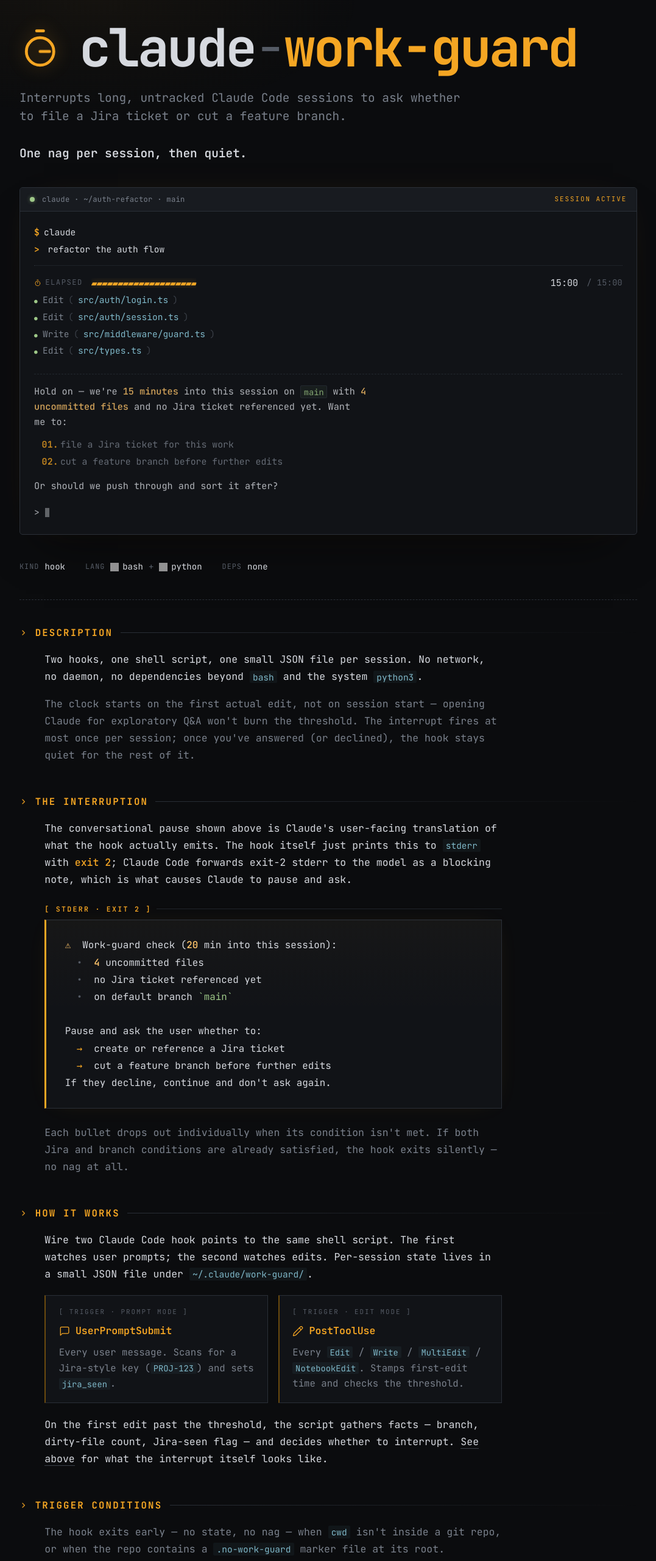
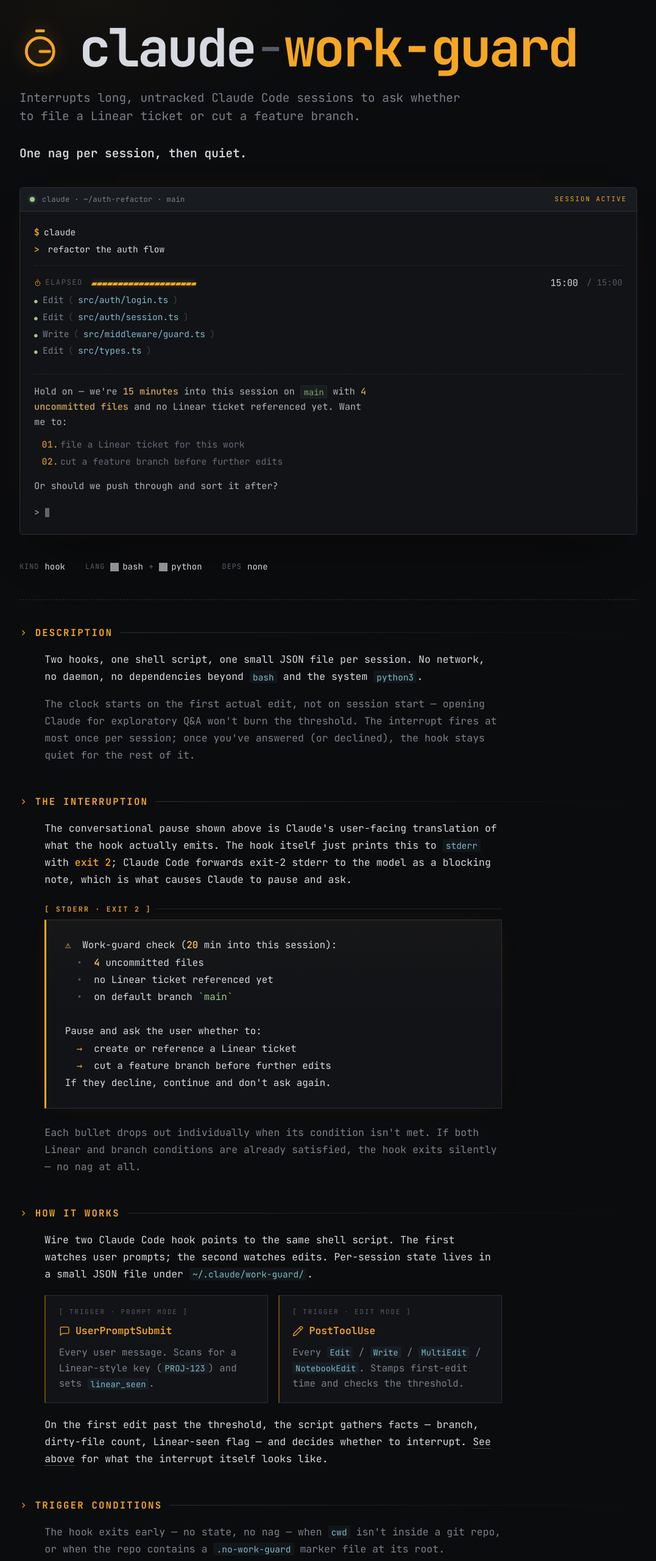
Before and after one commit to Roach/claude-work-guard, a plain HTML site: page docs/index.html in a window 1280 px wide. Shown: the top 2560 px of the page at 61% size, without its empty margins (101-1178 px from the left). Drawn offline with Linux system fonts and the light colour scheme; grey boxes are pictures that could not be loaded.

Commit message:
Auto-name unnamed sessions; rename Jira to Linear in hook and docs

```diff
--- a/docs/index.html
+++ b/docs/index.html
@@ -4,7 +4,7 @@
   <meta charset="UTF-8">
   <meta name="viewport" content="width=device-width, initial-scale=1.0">
   <title>claude-work-guard(1) · man page</title>
-  <meta name="description" content="A Claude Code hook that interrupts long, untracked coding sessions to ask for a Jira ticket or feature branch.">
+  <meta name="description" content="A Claude Code hook that interrupts long, untracked coding sessions to ask for a Linear ticket or feature branch.">
   <meta name="author" content="Roach">
   <meta name="color-scheme" content="dark">
   <meta name="theme-color" content="#0b0c0e">
@@ -13,7 +13,7 @@
   <meta property="og:type" content="website">
   <meta property="og:site_name" content="claude-work-guard">
   <meta property="og:title" content="claude-work-guard(1) — single-shot session nag">
-  <meta property="og:description" content="A Claude Code hook that interrupts long, untracked coding sessions to ask about a Jira ticket or feature branch.">
+  <meta property="og:description" content="A Claude Code hook that interrupts long, untracked coding sessions to ask about a Linear ticket or feature branch.">
   <meta property="og:url" content="https://roach.github.io/claude-work-guard/">
   <meta property="og:locale" content="en_US">
   <meta property="og:image" content="https://github.com/user-attachments/assets/44a08900-bb1b-47c8-9277-b6892c809a93">
@@ -22,7 +22,7 @@
   <!-- Twitter -->
   <meta name="twitter:card" content="summary_large_image">
   <meta name="twitter:title" content="claude-work-guard(1)">
-  <meta name="twitter:description" content="A Claude Code hook that interrupts long, untracked coding sessions to ask about a Jira ticket or feature branch.">
+  <meta name="twitter:description" content="A Claude Code hook that interrupts long, untracked coding sessions to ask about a Linear ticket or feature branch.">
   <meta name="twitter:image" content="https://github.com/user-attachments/assets/44a08900-bb1b-47c8-9277-b6892c809a93">
 
   <!-- Canonical -->
@@ -840,7 +840,7 @@
       </h1>
 
       <p class="hero-tagline">
-        Interrupts long, untracked Claude Code sessions to ask whether to file a Jira ticket or cut a feature branch.
+        Interrupts long, untracked Claude Code sessions to ask whether to file a Linear ticket or cut a feature branch.
         <br/><br/><em>One nag per session, then quiet.</em>
       </p>
 
@@ -884,10 +884,10 @@
             <div class="demo-claude-pause">
               <div class="claude-divider"></div>
               <div class="claude-msg">
-                Hold on — we're <strong>15&nbsp;minutes</strong> into this session on <code>main</code> with <strong>4 uncommitted files</strong> and no Jira ticket referenced yet. Want me to:
+                Hold on — we're <strong>15&nbsp;minutes</strong> into this session on <code>main</code> with <strong>4 uncommitted files</strong> and no Linear ticket referenced yet. Want me to:
               </div>
               <ul class="claude-options">
-                <li>file a Jira ticket for this work</li>
+                <li>file a Linear ticket for this work</li>
                 <li>cut a feature branch before further edits</li>
               </ul>
               <div class="claude-msg">Or should we push through and sort it after?</div>
@@ -932,16 +932,16 @@
           </div>
 <pre class="nag"><span class="warn">⚠</span>  Work-guard check (<span class="num">20</span> min into this session):
   <span class="dot">•</span>  <span class="num">4</span> uncommitted files
-  <span class="dot">•</span>  no Jira ticket referenced yet
+  <span class="dot">•</span>  no Linear ticket referenced yet
   <span class="dot">•</span>  on default branch <span class="branch">`main`</span>
 
 Pause and ask the user whether to:
-  <span class="arrow">→</span>  create or reference a Jira ticket
+  <span class="arrow">→</span>  create or reference a Linear ticket
   <span class="arrow">→</span>  cut a feature branch before further edits
 If they decline, continue and don't ask again.</pre>
         </div>
 
-        <p class="dim">Each bullet drops out individually when its condition isn't met. If both Jira and branch conditions are already satisfied, the hook exits silently &mdash; no nag at all.</p>
+        <p class="dim">Each bullet drops out individually when its condition isn't met. If both Linear and branch conditions are already satisfied, the hook exits silently &mdash; no nag at all.</p>
       </div>
     </section>
 
@@ -960,7 +960,7 @@
               </svg>
               UserPromptSubmit
             </div>
-            <div class="desc">Every user message. Scans for a Jira-style key (<code>PROJ-123</code>) and sets <code>jira_seen</code>.</div>
+            <div class="desc">Every user message. Scans for a Linear-style key (<code>PROJ-123</code>) and sets <code>linear_seen</code>.</div>
           </div>
           <div class="flow-node">
             <div class="tag">[ trigger · edit mode ]</div>
@@ -975,7 +975,7 @@
           </div>
         </div>
 
-        <p>On the first edit past the threshold, the script gathers facts &mdash; branch, dirty-file count, Jira-seen flag &mdash; and decides whether to interrupt. <a href="#the-interruption">See above</a> for what the interrupt itself looks like.</p>
+        <p>On the first edit past the threshold, the script gathers facts &mdash; branch, dirty-file count, Linear-seen flag &mdash; and decides whether to interrupt. <a href="#the-interruption">See above</a> for what the interrupt itself looks like.</p>
       </div>
     </section>
 
@@ -988,7 +988,7 @@
         <ol class="triggers">
           <li><strong>Elapsed time</strong> since the first edit in this session ≥ threshold (default 15 minutes).</li>
           <li><strong>No prior warning</strong> issued in this session.</li>
-          <li><strong>Either</strong> no Jira-style key has been seen in any user prompt this session, <strong>or</strong> the repo's current branch is one of <code>main</code>, <code>master</code>, <code>develop</code>, <code>trunk</code>, <code>dev</code>.</li>
+          <li><strong>Either</strong> no Linear-style key has been seen in any user prompt this session, <strong>or</strong> the repo's current branch is one of <code>main</code>, <code>master</code>, <code>develop</code>, <code>trunk</code>, <code>dev</code>.</li>
         </ol>
       </div>
     </section>
```
Also changed, not shown: 2 other files.
